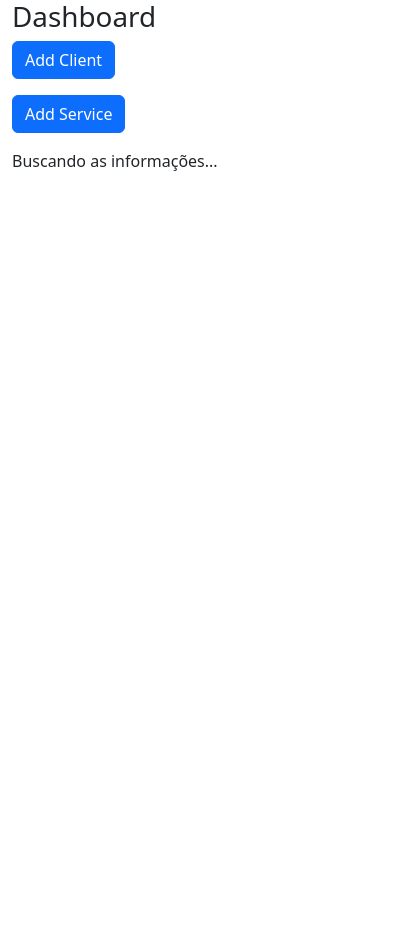
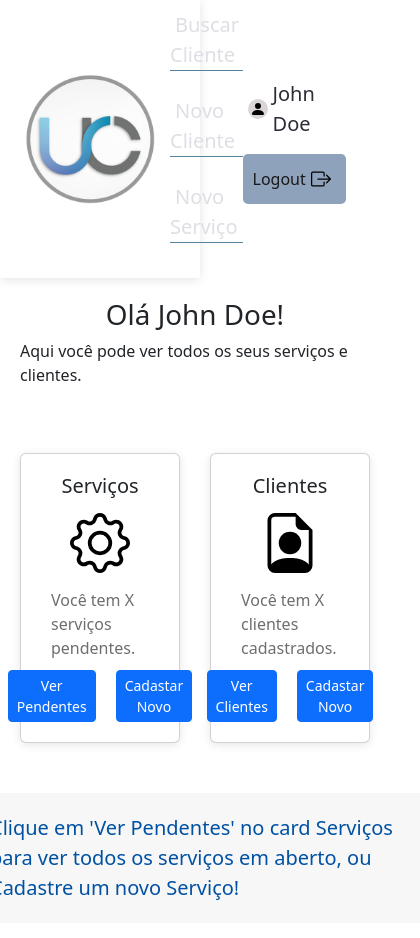
Before and after one commit to VitorCorrea18/ultracar-oficina-mecanica, a React (Create React App) app: page /dashboard in a window 390 px wide. Shown: the top 938 px of the page, 420 px wide, since content can reach past the window. Before the commit the page ends 844 px from the top, so only its background shows below. Built offline with nearby package versions, Linux system fonts and the light colour scheme; data requests are answered from the project's data file.

Commit message:
feat: improving dashboard layout

```diff
--- a/src/Pages/Dashboard/DashboardContainer.tsx
+++ b/src/Pages/Dashboard/DashboardContainer.tsx
@@ -2,10 +2,12 @@ import { useState } from 'react';
 import { useContext } from 'react';
 import { AppContext } from '../../Context/AppContext';
 import DashboardPresenter from './DashboardPresenter';
+import { IService } from '../../Interfaces';
 
 export default function DashboardContainer() {
   const [isNewClientModalOpen, setIsNewClientModalOpen] = useState(false);
   const [isNewServiceModalOpen, setIsNewServiceModalOpen] = useState(false);
+  const [pendingServices, setPendingServices] = useState<IService[]>([]);
   const { state } = useContext(AppContext);
 
   const handleNewClientModalOpen = () => {
@@ -24,11 +26,20 @@ export default function DashboardContainer() {
     setIsNewServiceModalOpen(false);
   };
 
+  const handlePendingServiceClick = (userId: number) => {
+    const pendingServices = state.services.filter((service: IService) => {
+      return service.technicianId === userId && service.status === 'active';
+    });
+    setPendingServices(pendingServices);
+  };
+
   return (
       <DashboardPresenter
         isNewClientModalOpen={isNewClientModalOpen}
         isNewServiceModalOpen={isNewServiceModalOpen}
-        services={state.services}
+        services={pendingServices}
+        user={state.user}
+        handlePendingServiceClick={handlePendingServiceClick}
         openNewClientModal={handleNewClientModalOpen}
         closeNewClientModal={handleNewClientModalClose}
         openNewServiceModal={handleNewServiceModalOpen}
--- a/src/Pages/Dashboard/DashboardPresenter.tsx
+++ b/src/Pages/Dashboard/DashboardPresenter.tsx
@@ -1,45 +1,68 @@
 import { IDashBoardPresenterProps } from './interfaces';
-import { ServiceCard } from '../../Components';
+import { ServiceCard, NavMenu, DashboardCard } from '../../Components';
+import GearIcon from '../../Assets/Icons/GearIcon.svg';
+import PersonIcon from '../../Assets/Icons/PersonIcon.svg';
 
 export default function DashBoardPresenter({
   openNewClientModal,
   openNewServiceModal,
+  handlePendingServiceClick,
   services,
+  user,
 }: IDashBoardPresenterProps) {
   return (
-    <main className='dashboard-page-main'>
-      <div className='container'>
-        <h1 className='dashboard-page-title'>Dashboard</h1>
-        <div className='row'>
-          <div className='col-md-6'>
-            <button
-              className='btn btn-primary mb-3'
-              onClick={openNewClientModal}
-            >
-              Add Client
-            </button>
+    <main className='dashboard-container'>
+      <NavMenu
+        openNewClientModal={openNewClientModal}
+        openNewServiceModal={openNewServiceModal}
+        user={user}
+      />
+      <section className='main-container'>
+        <div className='dashboard-welcome'>
+          <h1>{`Olá ${user.name}!`}</h1>
+          <p>Aqui você pode ver todos os seus serviços e clientes.</p>
         </div>
-          <div className='col-md-6'>
-            <button
-              className='btn btn-primary mb-3'
-              onClick={openNewServiceModal}
-            >
-              Add Service
-            </button>
+        <div className='dashboard-card-container'>
+          <DashboardCard
+            title='Serviços'
+            description='Você tem X serviços pendentes.'
+            icon={GearIcon}
+            buttonOneText='Ver Pendentes'
+            buttonTwoText='Cadastar Novo'
+            onButtonOneClick={handlePendingServiceClick}
+            onButtonTwoClick={openNewServiceModal}
+            user={user}
+          />
+          <DashboardCard
+            title='Clientes'
+            description='Você tem X clientes cadastrados.'
+            icon={PersonIcon}
+            buttonOneText='Ver Clientes'
+            buttonTwoText='Cadastar Novo'
+            onButtonOneClick={openNewClientModal}
+            onButtonTwoClick={openNewClientModal}
+            user={user}
+          />
         </div>
-        </div>
+        <div className='dashboard-main-content'>
           {services.length > 0 ? (
-          <div className='row'>
+            <div className='services-card-container'>
               {services.map((service) => (
-              <div className='col-md-4' key={service.id}>
+                <div key={service.id}>
                   <ServiceCard service={service} />
                 </div>
               ))}
             </div>
           ) : (
-          <div>Buscando as informações...</div>
+            <div className='dashboard-disclaimer'>
+              <span className='dashboard-span-disclaimer'>
+                Clique em 'Ver Pendentes'
+                no card Serviços para ver todos os serviços em aberto, ou Cadastre um novo Serviço!
+              </span>
+            </div>
           )}
         </div>
+      </section>
     </main>
   );
 }
--- a/src/Pages/Dashboard/interfaces.ts
+++ b/src/Pages/Dashboard/interfaces.ts
@@ -1,11 +1,13 @@
-import { IService }  from '../../Interfaces/';
+import { IService, IUser }  from '../../Interfaces/';
 
 export interface IDashBoardPresenterProps {
+  user: IUser;
   isNewClientModalOpen: boolean
   isNewServiceModalOpen: boolean
   openNewClientModal: () => void
   openNewServiceModal: () => void
   closeNewClientModal: () => void
   closeNewServiceModal: () => void
-  services: IService[]; // <--- This is a global interface located at /src/Interfaces/
+  handlePendingServiceClick: (userId: number) => void
+  services: IService[];
 }
--- a/src/Pages/Dashboard/styles.css
+++ b/src/Pages/Dashboard/styles.css
@@ -0,0 +1,137 @@
+.dashboard-container {
+  display: flex;
+  flex-direction: row;
+  justify-content: space-between;
+  height: 100vh;
+}
+
+.button {
+  display: block;
+  padding: 10px;
+  border: none;
+  border-radius: 5px;
+  background-color: #0051A3;
+  color: white;
+  text-align: center;
+  text-decoration: none;
+  cursor: pointer;
+}
+
+.button:hover {
+  background-color: #002F5D;
+}
+
+.main-container {
+  display: flex;
+  flex-direction: column;
+  /* justify-content: start; */
+  align-items: center;
+  padding: 50px;
+  width: 100vw;
+}
+
+.dashboard-welcome {
+  display: flex;
+  flex-direction: column;
+  align-items: center;
+  margin-bottom: 50px;
+}
+
+.dashboard-card-container {
+  width: 100%;
+  display: flex;
+  flex-direction: row;
+  justify-content: center;
+  gap: 30px;
+}
+
+.card {
+  display: flex;
+  width: 350px;
+  flex-direction: column;
+  justify-content: center;
+  align-items: center;
+  padding: 20px;
+  border: 1px solid #E5E5E5;
+  border-radius: 5px;
+  background-color: white;
+  box-shadow: 0px 2px 10px rgba(0, 0, 0, 0.1);
+}
+
+.card h2 {
+  margin-bottom: 10px;
+}
+
+.logout-container {
+  display: flex;
+  justify-content: center;
+  align-items: center;
+  padding: 20px;
+  background-color: #F7F7F7;
+}
+
+.services-card-container {
+  display: flex;
+  flex-direction: row;
+  justify-content: start;
+  height: 400px;
+  width: 100%;
+  border: 1px solid #e2dede;
+  border-radius: 15px;
+  padding: 20px;
+  background-color: #d8e0e7;
+  flex-wrap: wrap;
+  width: 100%;
+  gap: 30px;
+  margin-top: 50px;
+  overflow: auto;
+}
+
+.dashboard-disclaimer {
+  display: flex;
+  flex-direction: row;
+  justify-content: center;
+  align-items: center;
+  width: 450px;
+  padding: 20px;
+  margin-top: 50px;
+  background-color: #F7F7F7;
+}
+
+.dashboard-span-disclaimer {
+  font-size: 20px;
+  color: #0051A3;
+}
+
+@media only screen and (max-width: 768px) {
+  .dashboard-container {
+    flex-direction: column;
+  }
+
+  .menu-container {
+    flex-direction: row;
+    align-items: center;
+    padding: 10px;
+    background-color: white;
+    box-shadow: 0px 2px 10px rgba(0, 0, 0, 0.1);
+  }
+
+  .menu-buttons {
+    flex-direction: row;
+  }
+
+  .button {
+    padding: 5px;
+    font-size: 0.8rem;
+  }
+
+  .main-container {
+    padding: 20px;
+  }
+
+  .card-container {
+    flex-direction: column;
+    gap: 20px;
+    margin-top: 20px;
+  }
+}
```
Lines whose indentation alone changed are shown as unchanged.
